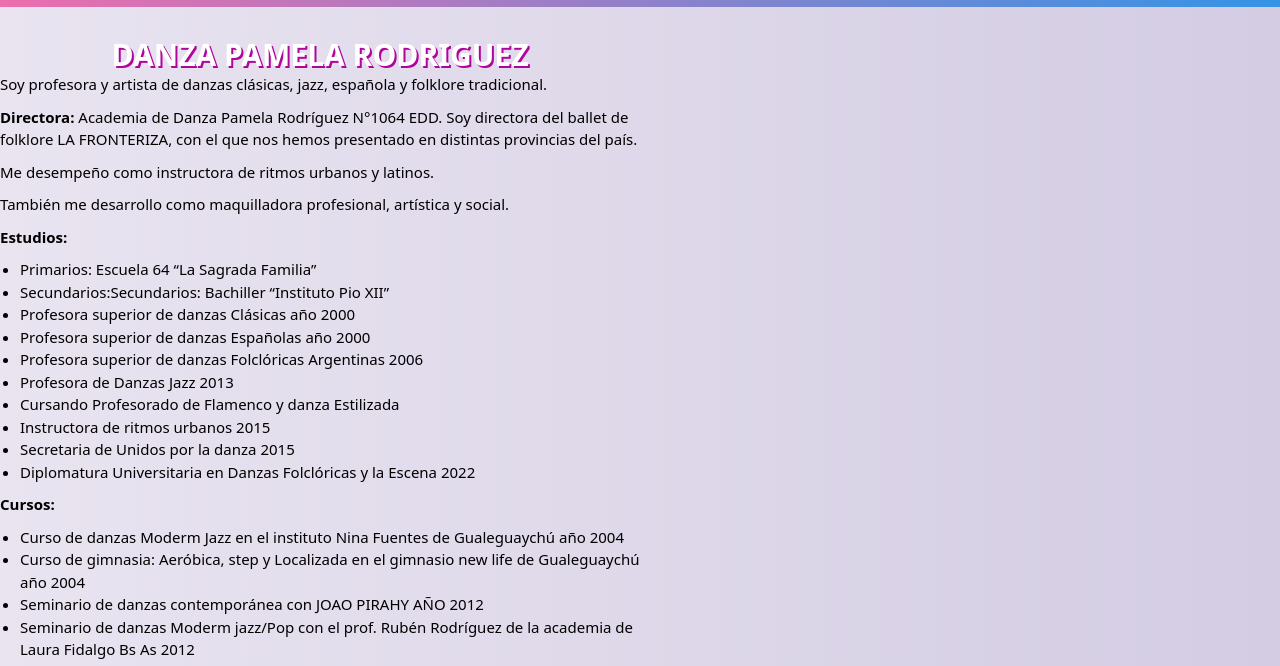
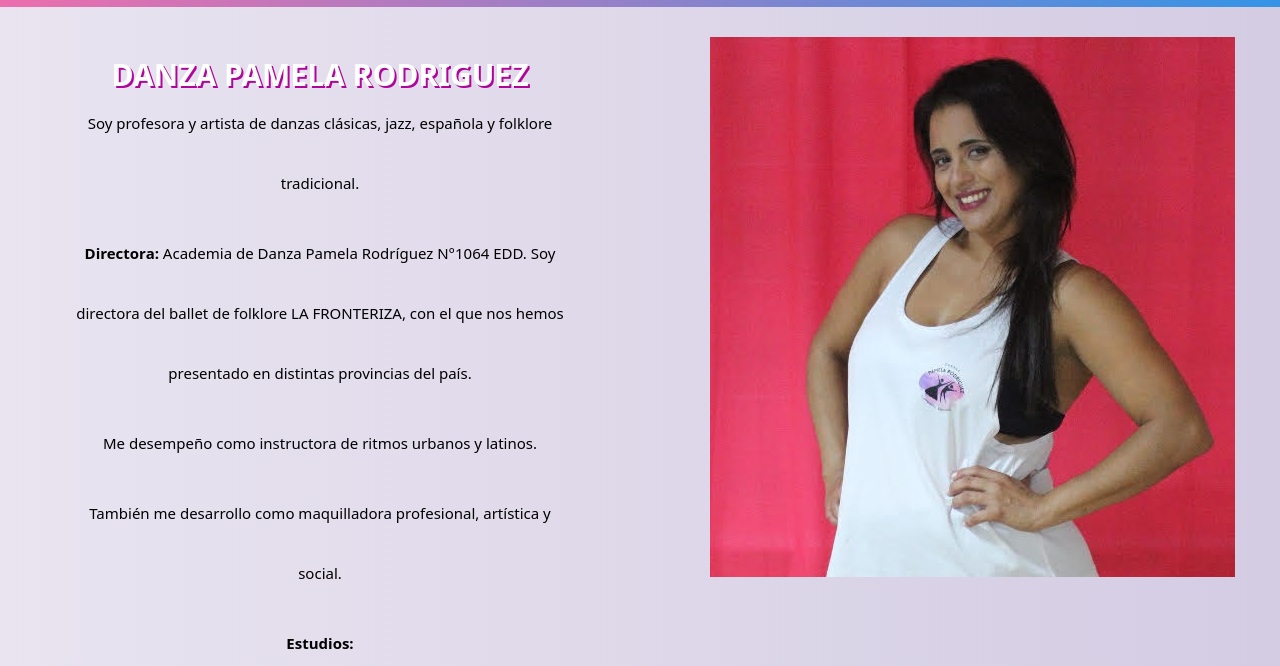
Before and after one commit to lucasmemox/danzasPamelaRodriguez, a website: page paginas/conocenos.html in a window 1280 px wide. Shown: the part 93-759 px from the top of the page. Drawn offline with nearby package versions, Linux system fonts and the light colour scheme.

Commit message:
empiezo a maquetar el conoceme con scss

```diff
--- a/css/maquetado.css
+++ b/css/maquetado.css
@@ -191,81 +191,6 @@ body {
 .piepagina-contenedor a .fa-brands .fa-solid {
   font-size: 20px;
   /*para los iconos del fab*/
-}
-
-/* -- MOBILE -- */
-@media (max-width: 576px) {
-
-  /*ACÁ LE DIGO QUE CUANDO LA PANTALLA SEA MENOR A 576 LAS COSAS SE ACOMODEN DIFERENTE*/
-  .contenedor-grid {
-    grid-template-areas:
-      'cabecera'
-      'principal'
-      'piepagina';
-    grid-template-columns: repeat(1, auto);
-    /*Son 3 las columnas*/
-    grid-template-rows: repeat(3, auto);
-  }
-
-  .piepagina-contenedor {
-    grid-template-areas:
-      'info-pie'
-      'clases-pie'
-      'horarios-pie'
-      'derechos-pie';
-    grid-template-columns: repeat(1, auto);
-    grid-template-rows: repeat(4, auto);
-  }
-
-  .img-slide {
-    height: 300px;
-    width: 350px;
-    display: block;
-    margin: 0px auto;
-    /*para centrar la imagen en el slide*/
-  }
-
-  .contenedor-principal {
-    width: 450px !important;
-  }
-
-  .caja {
-    margin-left: 20px !important;
-    margin-right: 20px !important;
-    margin-top: 20px !important;
-  }
-
-  .encabezado {
-
-    margin-left: 20px !important;
-    margin-right: 20px !important;
-  }
-
-  .encabezado h2 {
-
-    width: 400px;
-    margin-left: 20px !important;
-    justify-content: center !important;
-    align-items: center !important;
-  }
-
-  .encabezado p {
-    width: 400px !important;
-    margin-left: 20px !important;
-    justify-content: center !important;
-    align-items: center !important;
-    font-weight: 700;
-    font-size: 2.5rem !important;
-
-  }
-
-  .img-bcg-index {
-    height: 100%;
-    width: 100%;
-    position: relative;
-    overflow: hidden;
-    background-size: contain;
-  }
 }
 
 .info-pie {
@@ -742,73 +667,73 @@ body {
 
 /* CONOCEME*/
 
-.contenedor-conoceme-grid {
+/* .contenedor-conoceme-grid {
   display: grid;
-  /*utilizo grid*/
+  utilizo grid
   grid-template-areas:
     'cabecera cabecera cabecera'
     'conoceme conoceme conoceme'
     'piepagina piepagina piepagina';
   grid-template-columns: repeat(3, 1fr);
-  /*Son 3 las columnas*/
+  Son 3 las columnas
   grid-template-rows: repeat(3, 1fr);
-  /*Son 3 las Filas*/
+  Son 3 las Filas
   grid-template-rows: 80px auto auto;
 
   margin-top: 0px;
-  /*Margen Superior 0*/
+  Margen Superior 0
   margin: 20px auto;
-  /*centro la pagina*/
+  centro la pagina
   grid-gap: 10px;
-  /*espaciado entre secciones*/
-}
+  espaciado entre secciones*
+} */
 
-.conoceme-principal {
+/* .conoceme-principal {
   grid-area: conoceme;
   margin: 0 auto;
-  /*0 arriba y abajo - y automático a los costados - me queda centrado*/
+  0 arriba y abajo - y automático a los costados - me queda centrado
   font-size: 1.5rem;
   line-height: 1.5em;
-  /*Separación entre lineas de un párrafo*/
+  Separación entre lineas de un párrafo
   color: black;
 
-}
+} */
 
-.conoceme-principal h2 {
+/* .conoceme-principal h2 {
   margin-bottom: 30px;
-  /*separo el h2 del contenido*/
+  separo el h2 del contenido
   color: white;
   font-weight: 700;
   font-size: 3rem;
   margin: 0 auto;
-  /* Centro */
+   Centro
   margin-top: 20px;
   text-align: center;
 
   text-shadow: 2px 2px rgb(176, 5, 155);
-}
+} */
 
-.cont-principal-conoceme {
+/* .cont-principal-conoceme {
   width: 50%;
   height: auto;
   display: flex;
-  flex-wrap: wrap;/*Para que se posicionen abajo cuando no entran*/
+  flex-wrap: wrap;Para que se posicionen abajo cuando no entran
 
   flex-direction: row;
-  /*pongo en fila*/
+  pongo en fila
 
   justify-content: space-evenly;
-  /*trabaja a nivel de fila la separación*/
-}
+  trabaja a nivel de fila la separación
+} */
 
-.div-img-pamela {
+/* .div-img-pamela {
   display: flex;
-  width: 50%;  /* Sin ancho no puedo centrar la imagen */
-  height: auto;  /* Máximo ancho posible para el para la imagen */
+  width: 50%;   Sin ancho no puedo centrar la imagen
+  height: auto;   Máximo ancho posible para el para la imagen
   margin: 0 auto;
-  /* Centro la imagen */
+   Centro la imagen
   margin-top: 20px;
-  /*Separo la imagen del Main*/
+  Separo la imagen del Main
   margin-bottom: 30px;
 
   border-radius: 12px;
@@ -822,7 +747,7 @@ body {
   height: 280px;
   width: 200px;
   align-self: center;
-}
+} */
 
 
 /*CLASES HTML*/
@@ -1057,3 +982,80 @@ body {
   width: 500px;
   align-self: center;
 }
+
+/* -- MOBILE -- */
+@media (max-width: 576px) {
+
+  /*ACÁ LE DIGO QUE CUANDO LA PANTALLA SEA MENOR A 576 LAS COSAS SE ACOMODEN DIFERENTE*/
+  .contenedor-grid {
+    grid-template-areas:
+      'cabecera'
+      'principal'
+      'piepagina';
+    grid-template-columns: repeat(1, auto);
+    /*Son 3 las columnas*/
+    grid-template-rows: repeat(3, auto);
+  }
+
+  .piepagina-contenedor {
+    grid-template-areas:
+      'info-pie'
+      'clases-pie'
+      'horarios-pie'
+      'derechos-pie';
+    grid-template-columns: repeat(1, auto);
+    grid-template-rows: repeat(4, auto);
+  }
+
+  .img-slide {
+    height: 300px;
+    width: 350px;
+    display: block;
+    margin: 0px auto;
+    /*para centrar la imagen en el slide*/
+  }
+
+  .contenedor-principal {
+    width: 450px !important;
+  }
+
+  .caja {
+    margin-left: 20px !important;
+    margin-right: 20px !important;
+    margin-top: 20px !important;
+  }
+
+  .encabezado {
+
+    margin-left: 20px !important;
+    margin-right: 20px !important;
+  }
+
+  .encabezado h2 {
+
+    width: 400px;
+    margin-left: 20px !important;
+    justify-content: center !important;
+    align-items: center !important;
+  }
+
+  .encabezado p {
+    width: 400px !important;
+    margin-left: 20px !important;
+    justify-content: center !important;
+    align-items: center !important;
+    font-weight: 700;
+    font-size: 2.5rem !important;
+
+  }
+
+  .img-bcg-index {
+    height: 100%;
+    width: 100%;
+    position: relative;
+    overflow: hidden;
+    background-size: contain;
+  }
+}
+
+/*FIN MOBILE*/
--- a/paginas/conocenos.html
+++ b/paginas/conocenos.html
@@ -8,6 +8,9 @@
 
     <link rel="icon" href="../imagenes/favicon.ico">
     <link href="../css/maquetado.css" rel="stylesheet" type="text/css" />
+    <link rel="preload" href="../css/maquetado.css" as="styles" />
+    <link href="../css/estilos.css" rel="stylesheet" type="text/css" />
+    <link rel="preload" href="../css/estilos.css" as="styles">
     <link href="../css/bootstrap.min.css" rel="stylesheet" type="text/css" />
     <link rel="stylesheet" href="https://unpkg.com/aos@next/dist/aos.css" />
     <link href="https://fonts.googleapis.com/css2?family=Barlow+Semi+Condensed:wght@100&display=swap" rel="stylesheet">
@@ -77,8 +80,11 @@
         <div class="conoceme-principal">
             <main>
                 <div class="cont-principal-conoceme">
-                    <h2> DANZA PAMELA RODRIGUEZ </h2>
-                    <div class="descr-conoceme">
+
+                    <div class="cuadricula conoceme">
+
+                        <h2> DANZA PAMELA RODRIGUEZ </h2>
+
                         <p>Soy profesora y artista de danzas clásicas, jazz, española y folklore tradicional.</p>
                         <p><strong>Directora:</strong> Academia de Danza Pamela Rodríguez N°1064 EDD. Soy directora del
                             ballet
@@ -129,8 +135,10 @@
 
                         </ul>
                     </div>
-                    <div class="div-img-pamela">
-                        <img src="../imagenes/conoceme.png" alt="Pamela" title="Pamela Rodriguez" class="img-pamela">
+                    <div class="cuadricula ">
+                        <!-- div-img-pamela -->
+                        <img src="../imagenes/conoceme.png" alt="Pamela" title="Pamela Rodriguez" >
+                        <!-- class="img-pamela" -->
                     </div>
 
                 </div>
--- a/scss/estilos.scss
+++ b/scss/estilos.scss
@@ -0,0 +1,74 @@
+.contenedor-conoceme-grid {
+  display: grid;
+  // utilizo grid
+  grid-template-areas:
+    "cabecera cabecera cabecera"
+    "conoceme conoceme conoceme"
+    "piepagina piepagina piepagina";
+  grid-template-columns: repeat(3, 1fr);
+  // Son 3 las columnas
+  grid-template-rows: repeat(3, 1fr);
+  // Son 3 las Filas
+  grid-template-rows: 80px auto auto;
+
+  margin-top: 0px;
+  // Margen Superior 0
+  margin: 20px auto;
+  // centro la pagina
+  grid-gap: 10px;
+  // espaciado entre secciones*
+}
+
+.conoceme-principal {
+  grid-area: conoceme;
+  margin: 0 auto;
+  /*0 arriba y abajo - y automático a los costados - me queda centrado*/
+  color: black;
+  font-size: 1.5rem;
+  line-height: 1em;
+
+  h2 {
+    margin-bottom: 30px;
+    /*separo el h2 del contenido*/
+    color: white;
+    font-weight: 700;
+    font-size: 3rem;
+    margin: 0 auto;
+    /* Centro */
+    margin-top: 20px;
+    text-align: center;
+
+    text-shadow: 2px 2px rgb(176, 5, 155);
+  }
+  p{
+
+  /*Separación entre lineas de un párrafo*/
+  }
+}
+
+.cont-principal-conoceme {
+  width: 100%;
+  height: auto;
+  display: flex;
+  flex-wrap: wrap;/*Para que se posicionen abajo cuando no entran*/
+
+  flex-direction: row;
+  /*pongo en fila*/
+
+  justify-content: space-evenly;
+  /*trabaja a nivel de fila la separación*/
+}
+
+.cuadricula {
+  width: 500px;
+  height: autopx;
+  text-align: center;
+  line-height: 60px;
+  margin: 5px;
+  /*Separo las cajas*/
+  margin-left: 70px;
+  margin-right: 70px;
+  margin-top: 20px;
+
+  cursor: pointer;
+}
```
Also changed, not shown: css/estilos.css.
